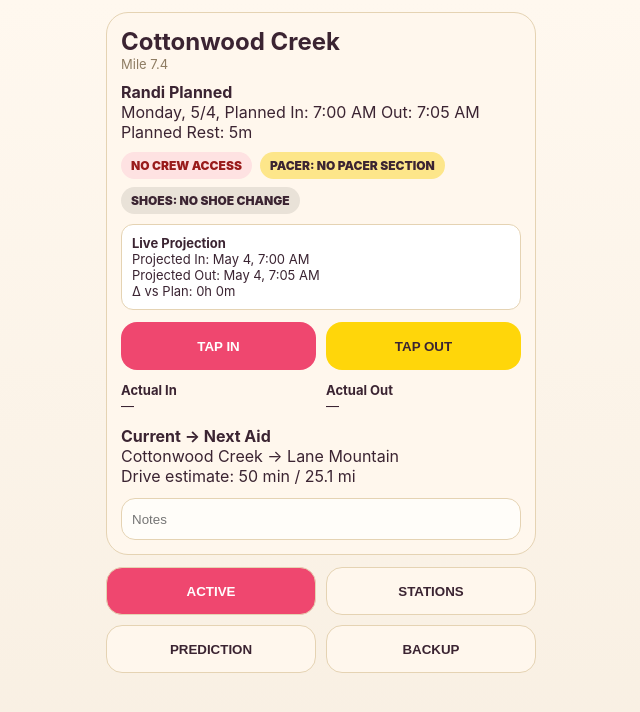
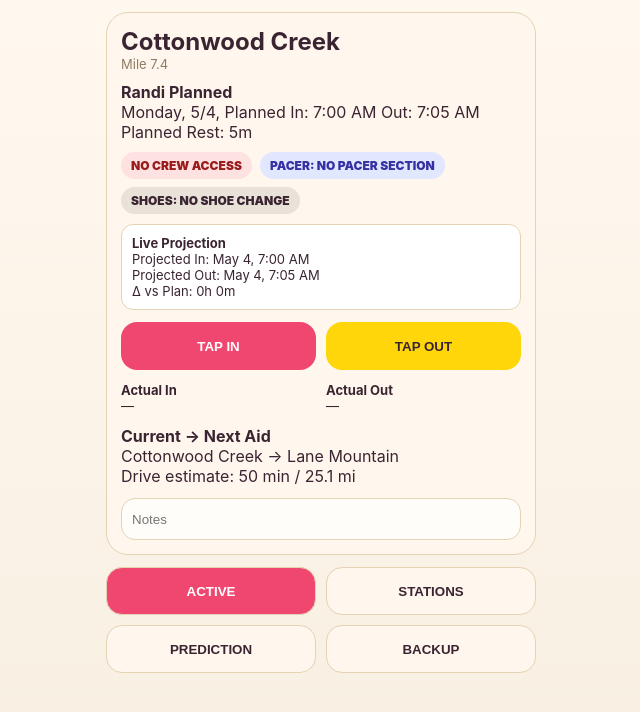
Before and after one commit to pattersonmaryclaire-prog/Cocodona-2026, a React (Vite) app: page / in a window 1280 px wide. Shown: the top 712 px of the page, without its empty margins (319-959 px from the left). Built offline with nearby package versions, Linux system fonts and the light colour scheme.

Commit message:
Update App.jsx

```diff
--- a/src/App.jsx
+++ b/src/App.jsx
@@ -684,9 +684,15 @@ export default function App() {
               </div>
             )}
 
-            <div style={{ ...infoPillStyle("#fde68a"), marginTop: 0 }}>
-              PACER: {current.pacer || "NO PACER SECTION"}
-            </div>
+           <div
+  style={{
+    ...infoPillStyle("#e0e7ff"),
+    marginTop: 0,
+    color: "#3730a3",
+  }}
+>
+  PACER: {current.pacer || "NO PACER SECTION"}
+</div>
 
             <div
               style={{
@@ -879,9 +885,15 @@ export default function App() {
                       </div>
                     )}
 
-                    <div style={{ ...infoPillStyle("#fde68a"), marginTop: 0 }}>
-                      PACER: {s.pacer || "NO PACER SECTION"}
-                    </div>
+                    <div
+  style={{
+    ...infoPillStyle("#e0e7ff"),
+    marginTop: 0,
+    color: "#3730a3",
+  }}
+>
+  PACER: {current.pacer || "NO PACER SECTION"}
+</div>
 
                     <div
                       style={{
```
